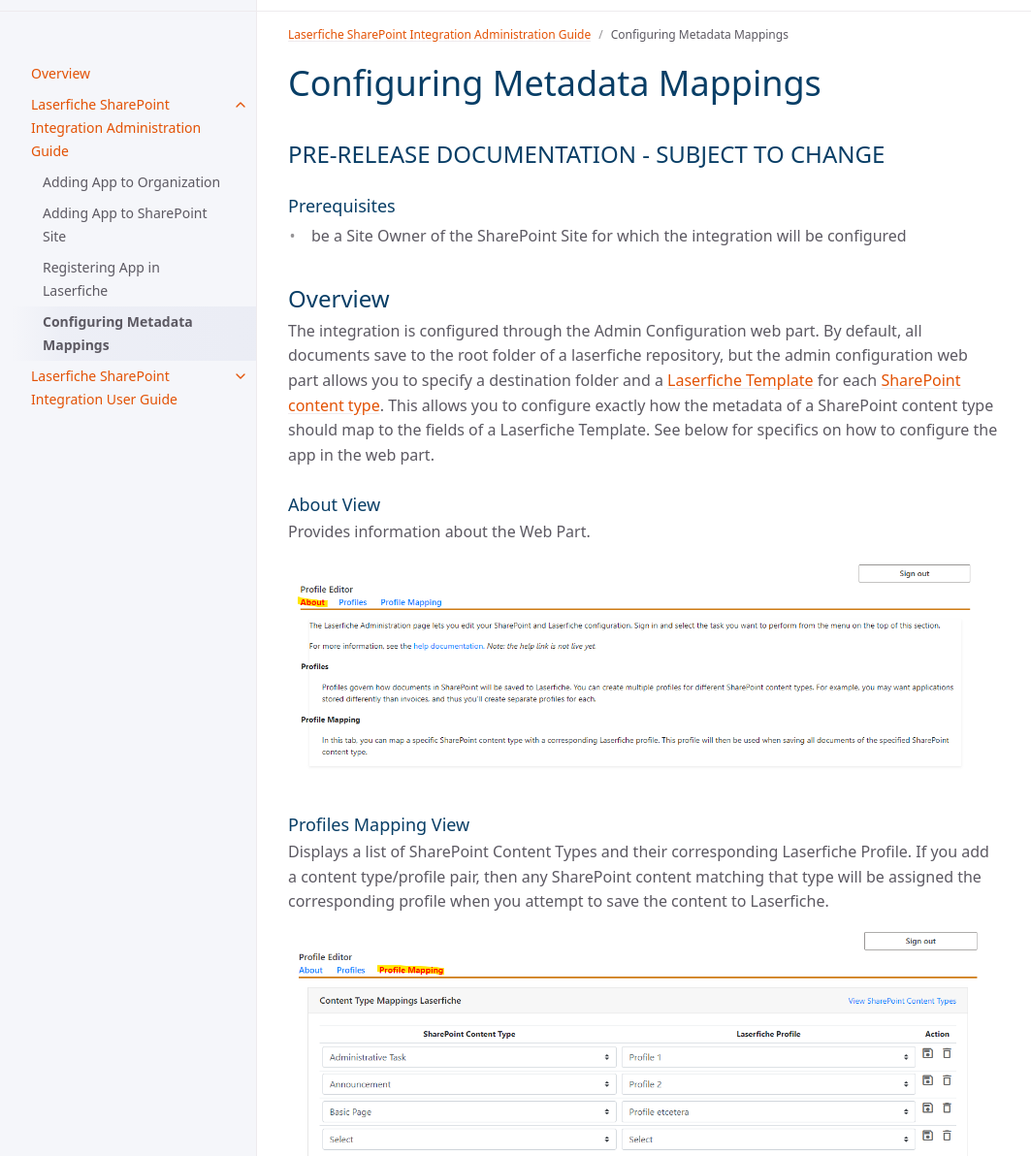
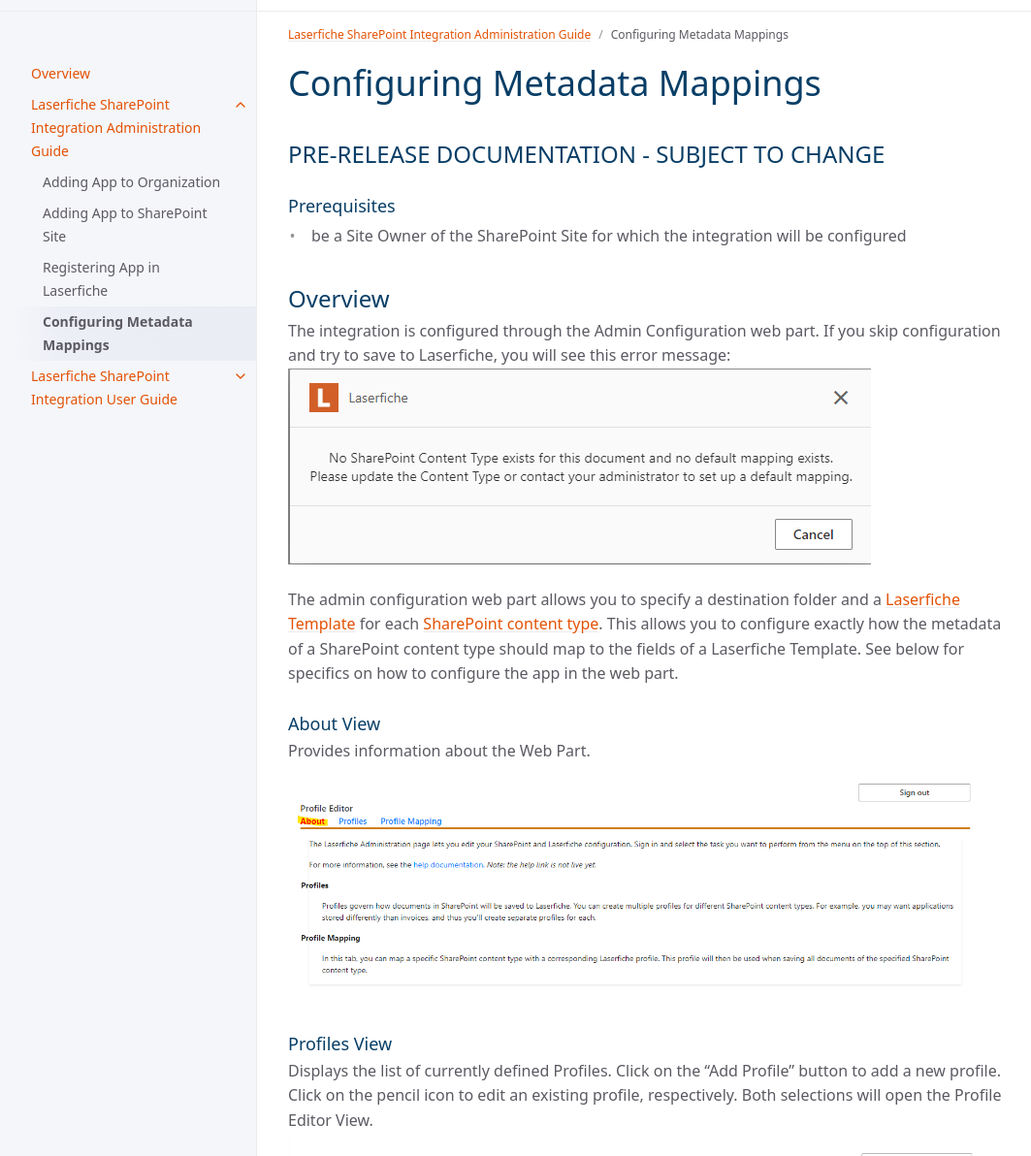
Before and after one commit to isabella232/laserfiche-sharepoint-integration, a Jekyll site: the page built from jekyll_files/docs/admin-documentation/configuring-metadata-mappings.md, in a window 1280 px wide and 1400 px high, cut to the strip 104-1296 px from the top of the window. Shown: the whole strip at 97% size, without its empty margins (107-1170 px from the left). Built offline with Jekyll 4.4.1, drawn with Linux system fonts in a browser that asks for light colours; cached includes are drawn as plain includes; some of the changed text lies outside the part shown.

Commit message:
updated screenshots and reviewed documentation

```diff
--- a/jekyll_files/docs/admin-documentation/configuring-metadata-mappings.md
+++ b/jekyll_files/docs/admin-documentation/configuring-metadata-mappings.md
@@ -12,28 +12,32 @@ parent: Laserfiche SharePoint Integration Administration Guide
 - be a Site Owner of the SharePoint Site for which the integration will be configured
 
 ## Overview
-The integration is configured through the Admin Configuration web part. By default, all documents save to the root folder of a laserfiche repository, but the admin configuration web part allows you to specify a destination folder and a [Laserfiche Template](https://doc.laserfiche.com/laserfiche.documentation/en-us/Content/Fields_and_Templates.html) for each [SharePoint content type](https://support.microsoft.com/en-gb/office/introduction-to-content-types-and-content-type-publishing-e1277a2e-a1e8-4473-9126-91a0647766e5). This allows you to configure exactly how the metadata of a SharePoint content type should map to the fields of a Laserfiche Template. See below for specifics on how to configure the app in the web part.
+The integration is configured through the Admin Configuration web part. If you skip configuration and try to save to Laserfiche, you will see this error message:
+<a href="../assets/images/setUpDefaultMapping.png"><img src="../assets/images/setUpDefaultMapping.png"></a>
+
+The admin configuration web part allows you to specify a destination folder and a [Laserfiche Template](https://doc.laserfiche.com/laserfiche.documentation/en-us/Content/Fields_and_Templates.html) for each [SharePoint content type](https://support.microsoft.com/en-gb/office/introduction-to-content-types-and-content-type-publishing-e1277a2e-a1e8-4473-9126-91a0647766e5). This allows you to configure exactly how the metadata of a SharePoint content type should map to the fields of a Laserfiche Template. See below for specifics on how to configure the app in the web part.
 ### About View
 Provides information about the Web Part.
 <a href="../assets/images/aboutTab.png"><img src="../assets/images/aboutTab.png"></a>
 
-### Profiles Mapping View
-Displays a list of SharePoint Content Types and their corresponding Laserfiche Profile. If you add a content type/profile pair, then
-any SharePoint content matching that type will be assigned the corresponding profile when you attempt to save the content to Laserfiche.
-<a href="../assets/images/profileMappingTab.png"><img src="../assets/images/profileMappingTab.png"></a>
-
 ### Profiles View
-Displays the list of currently defined Profiles. Click on the “Add Profile” button, or on the pencil icon to open the [Profile Editor](#profile-editor) to add a new profile or edit an existing profile, respectively.
+Displays the list of currently defined Profiles. Click on the “Add Profile” button to add a new profile. Click on the pencil icon to edit an existing profile, respectively. Both selections will open the Profile Editor View.
 <a href="../assets/images/profileTab.png"><img src="../assets/images/profileTab.png"></a>
 
 ## Profile Editor View
-<a href="../assets/images/profileEditor.png"><img src="../assets/images/profileEditor.png"></a>
 - Name: this is the identifier used to associate SharePoint content types with this profile in the Profile Mapping tab.
 - Laserfiche Template: If a profile is assigned a template, then all files saved to Laserfiche through that profile will be assigned that template in Laserfiche. [Learn more about templates](https://doc.laserfiche.com/laserfiche.documentation/en-us/Content/Fields_and_Templates.html).
+- Laserfiche Destination: This option specifies the path to the folder in the Laserfiche Repository where the files associated with this profile will be saved.
 - After Import: This option specifies what to do with the
 SharePoint file after exporting it to Laserfiche.
+<a href="../assets/images/profileEditor.png"><img src="../assets/images/profileEditor.png"></a>
 - Mappings from SharePoint Column to Laserfiche Field Values
     - This is where the actual metadata transfer is configured.
     - Each Field in the template can be assigned a SharePoint column, so that when files are exported from SharePoint to Laserfiche, the file in Laserfiche will have a field with the same value as the Column of the file in SharePoint.
     - templates with required fields MUST have columns assigned to them.
     - The association between SharePoint columns and Laserfiche fields should be one-to-one, i.e., you should not attempt to map multiple SharePoint columns to the same Laserfiche field.
+<a href="../assets/images/metadataMapping.png"><img src="../assets/images/metadataMapping.png"></a>
+### Profiles Mapping View
+Displays a list of SharePoint Content Types and their corresponding Laserfiche Profile. If you add a content type/profile pair, then
+any SharePoint content matching that type will be assigned the corresponding profile when you attempt to save the content to Laserfiche.
+<a href="../assets/images/profileMappingTab.png"><img src="../assets/images/profileMappingTab.png"></a>
```
Also changed, not shown: jekyll_files/docs/admin-documentation/register-app-in-laserfiche.md (+1 -1 lines), jekyll_files/docs/assets/images/metadataMapping.png (added), jekyll_files/docs/assets/images/profileEditor.png, jekyll_files/docs/assets/images/setUpDefaultMapping.png (added), jekyll_files/docs/assets/images/successfulSave.png.
